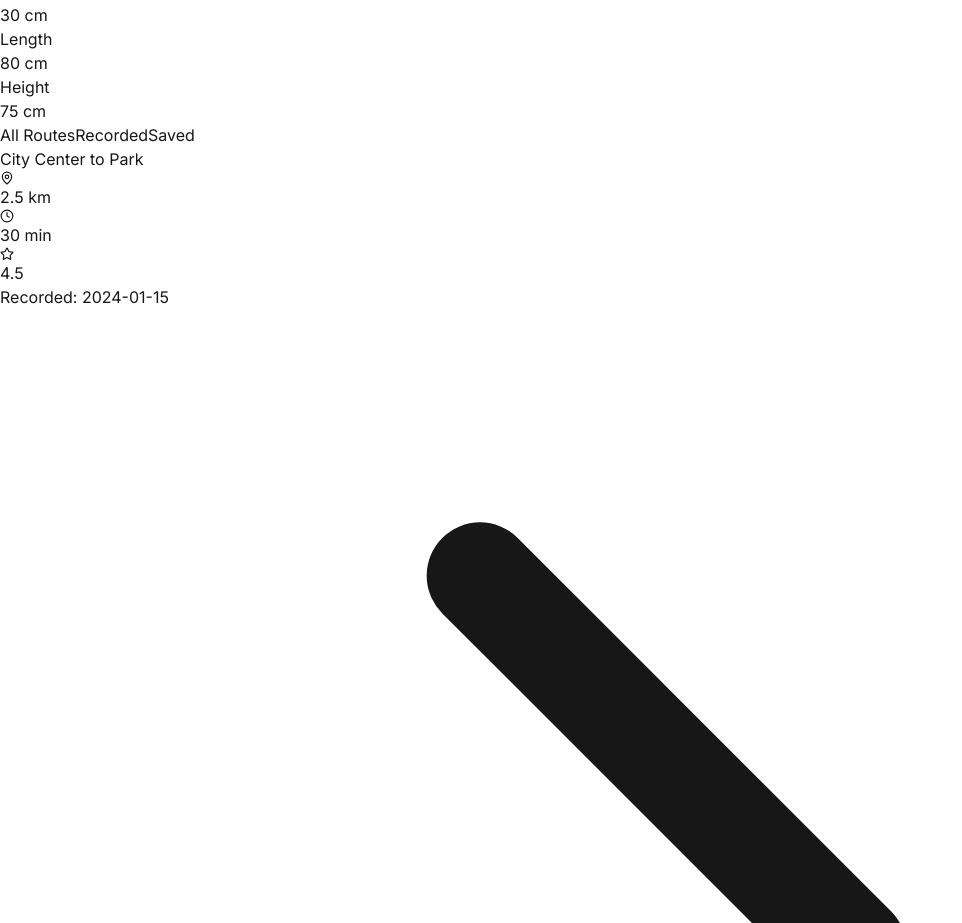
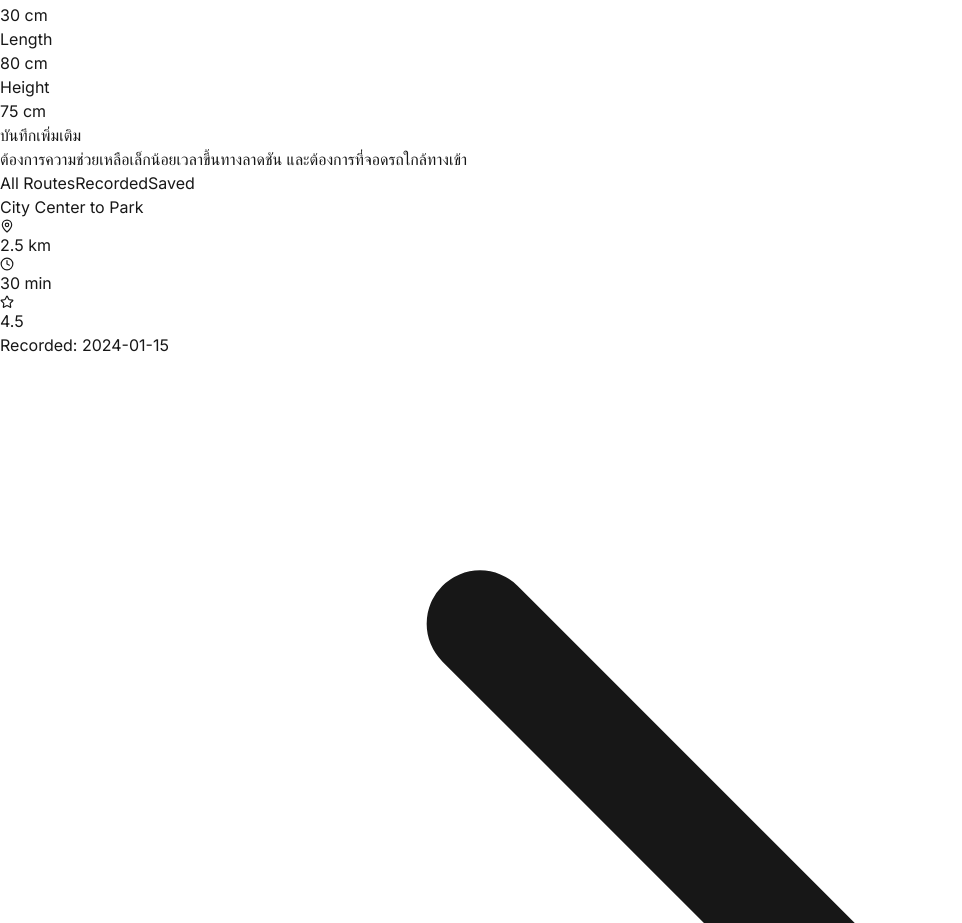
Before and after one commit to gorollth/prototype, a Next.js app: page /profile in a window 1280 px wide. Shown: the part 926-1849 px from the top of the page, without its empty margins (0-962 px from the left). Built offline with nearby package versions, Linux system fonts and the light colour scheme.

Commit message:
Add note box in profile page

```diff
--- a/src/components/WheelchairInfo.tsx
+++ b/src/components/WheelchairInfo.tsx
@@ -1,3 +1,4 @@
+// src/components/WheelchairInfo.tsx
 "use client";
 
 import { useState } from "react";
@@ -13,6 +14,7 @@ interface WheelchairDetails {
   foldedLength?: string;
   foldedHeight?: string;
   additionalNeeds: string[];
+  notes?: string; // เพิ่มฟิลด์ notes
 }
 
 export function WheelchairInfo() {
@@ -30,6 +32,8 @@ export function WheelchairInfo() {
       t("wheelchair.needs.ramp"),
       t("wheelchair.needs.doorways"),
     ],
+    notes:
+      "ต้องการความช่วยเหลือเล็กน้อยเวลาขึ้นทางลาดชัน และต้องการที่จอดรถใกล้ทางเข้า", // เพิ่มค่าเริ่มต้นสำหรับบันทึก
   });
 
   const handleSubmit = (e: React.FormEvent) => {
@@ -200,6 +204,25 @@ export function WheelchairInfo() {
             </div>
           )}
 
+          {/* บันทึกเพิ่มเติม */}
+          <div>
+            <label className="block text-sm font-medium text-gray-700 mb-1">
+              บันทึกเพิ่มเติม
+            </label>
+            <textarea
+              value={wheelchairInfo.notes}
+              onChange={(e) =>
+                setWheelchairInfo((prev) => ({
+                  ...prev,
+                  notes: e.target.value,
+                }))
+              }
+              rows={4}
+              className="w-full p-2 border rounded-lg"
+              placeholder="บันทึกความต้องการพิเศษหรือข้อมูลเพิ่มเติมที่ต้องการให้ผู้อื่นทราบ..."
+            />
+          </div>
+
           <button
             type="submit"
             className="w-full bg-blue-600 text-white py-2 rounded-lg hover:bg-blue-700 transition-colors"
@@ -293,6 +316,14 @@ export function WheelchairInfo() {
             </div>
           </div>
         )}
+
+        {/* แสดงบันทึกเพิ่มเติม */}
+        <div className="border-t pt-4">
+          <p className="text-gray-600 text-sm mb-2">บันทึกเพิ่มเติม</p>
+          <p className="text-gray-600">
+            {wheelchairInfo.notes || "ไม่มีบันทึกเพิ่มเติม"}
+          </p>
+        </div>
       </div>
     </div>
   );
```
